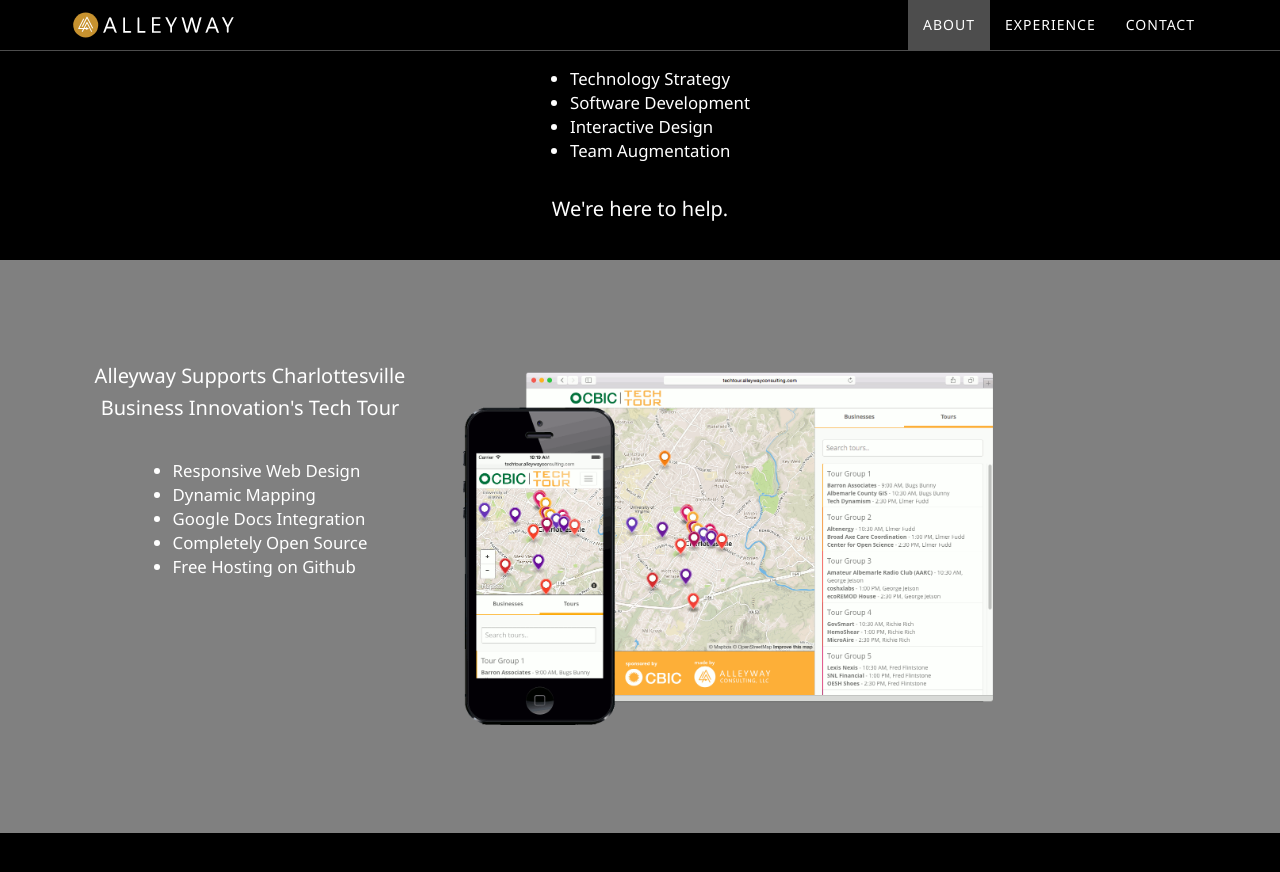
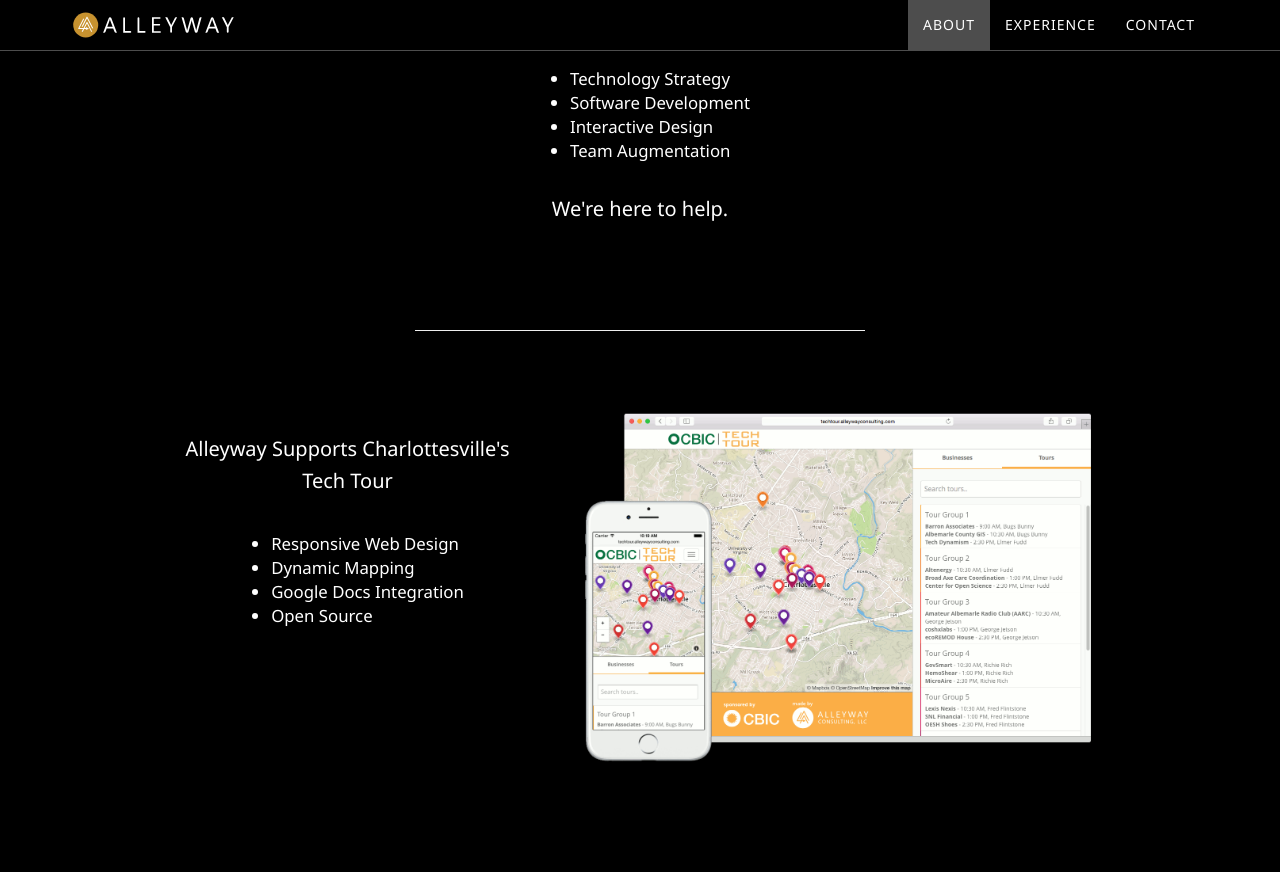
Before and after one commit to AlleywayConsulting/AlleywayConsulting, a Jekyll site: the page built from index.html, in a window 1280 px wide and 900 px high, scrolled down 1168 px. Shown: the top 872 px of the window. Built offline with Jekyll 4.4.1, drawn with Linux system fonts in a browser that asks for light colours.

Commit message:
New layout for portfolio item

```diff
--- a/_includes/about.html
+++ b/_includes/about.html
@@ -18,23 +18,23 @@
         </div>
     </div>
 </section>
-<section id="portfolio" class="content-section text-center" style="background-color: gray;">
-    <div class="container">
+<section id="portfolio" class="container content-section text-center">
+    <div class="row">
+        <div class="col-lg-8 col-lg-offset-2" style="padding-bottom:50px;"><hr width="60%"/></div>
+        </div>
         <div class="row">
-            <div class="col-md-4">
-                <p>Alleyway Supports Charlottesville Business Innovation's Tech Tour</p>
+            <div class="col-lg-4 col-lg-offset-1">
+                <p>&nbsp;<br/>Alleyway Supports Charlottesville's Tech Tour</p>
                 <ul style="text-align: left; display:inline-block; font-size: larger">
                     <li>Responsive Web Design</li>
                     <li>Dynamic Mapping</li>
                     <li>Google Docs Integration</li>
-                    <li>Completely Open Source</li>
-                    <li>Free Hosting on Github</li>
+                    <li>Open Source</li>
                 </ul>
             </div>
-            <div class="col-md-6">
+            <div class="col-lg-6">
                 <a href="http://techtour.alleywayconsulting.com/"><img src="/img/cbic_tech_tour_show_off.png"
                                                                        class="img-responsive"/></a>
             </div>
-        </div>
     </div>
 </section>
--- a/_includes/css/grayscale.css
+++ b/_includes/css/grayscale.css
@@ -286,9 +286,8 @@
     padding-top: 100px;
 }
 #portfolio {
-    margin:0;
-    padding-top: 100px;
-    padding-bottom: 100px;
+    padding-top: 50px;
+    padding-bottom: 0px;
 }
 .experience-section {
     width: 100%;
```
Also changed, not shown: img/cbic_tech_tour_show_off.png.
